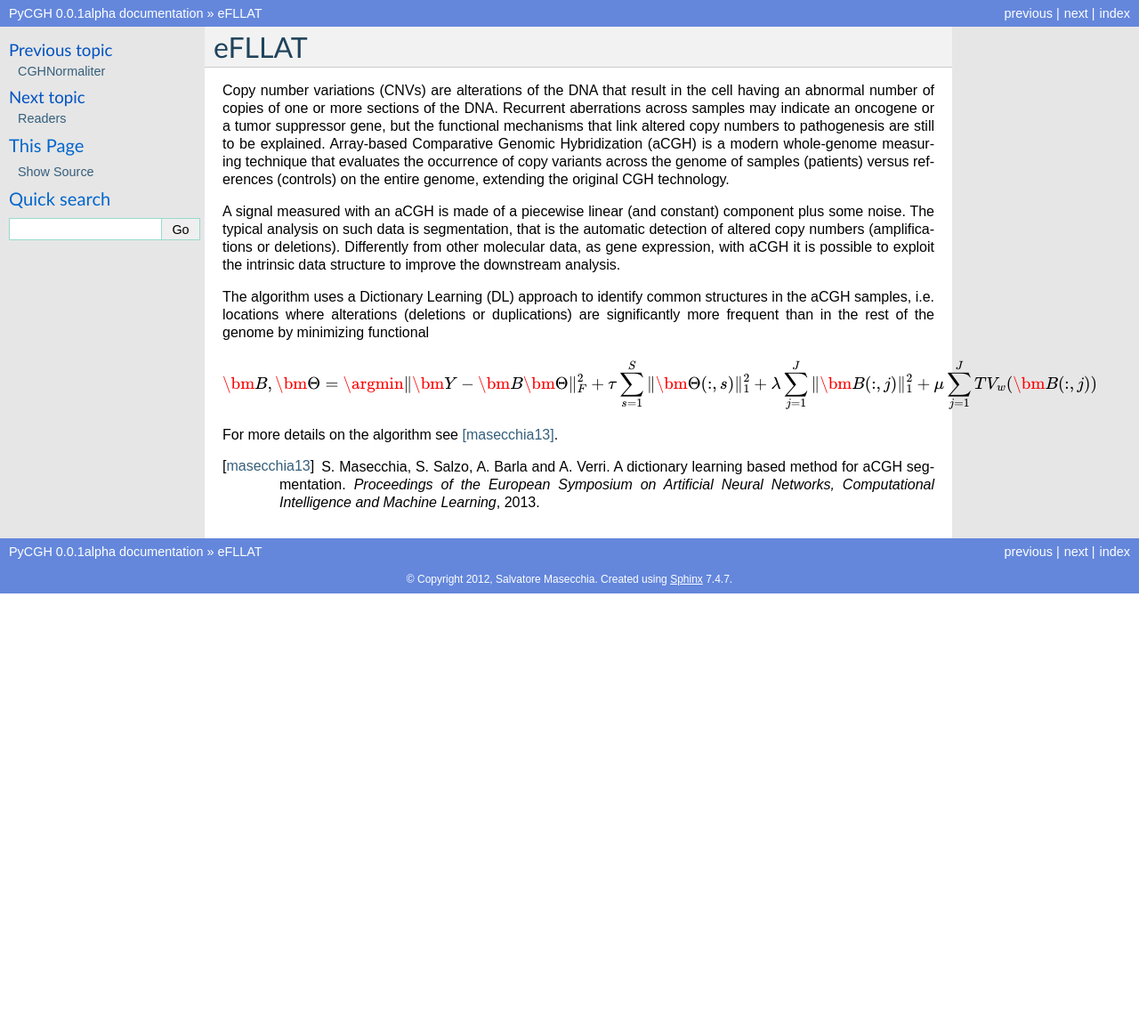
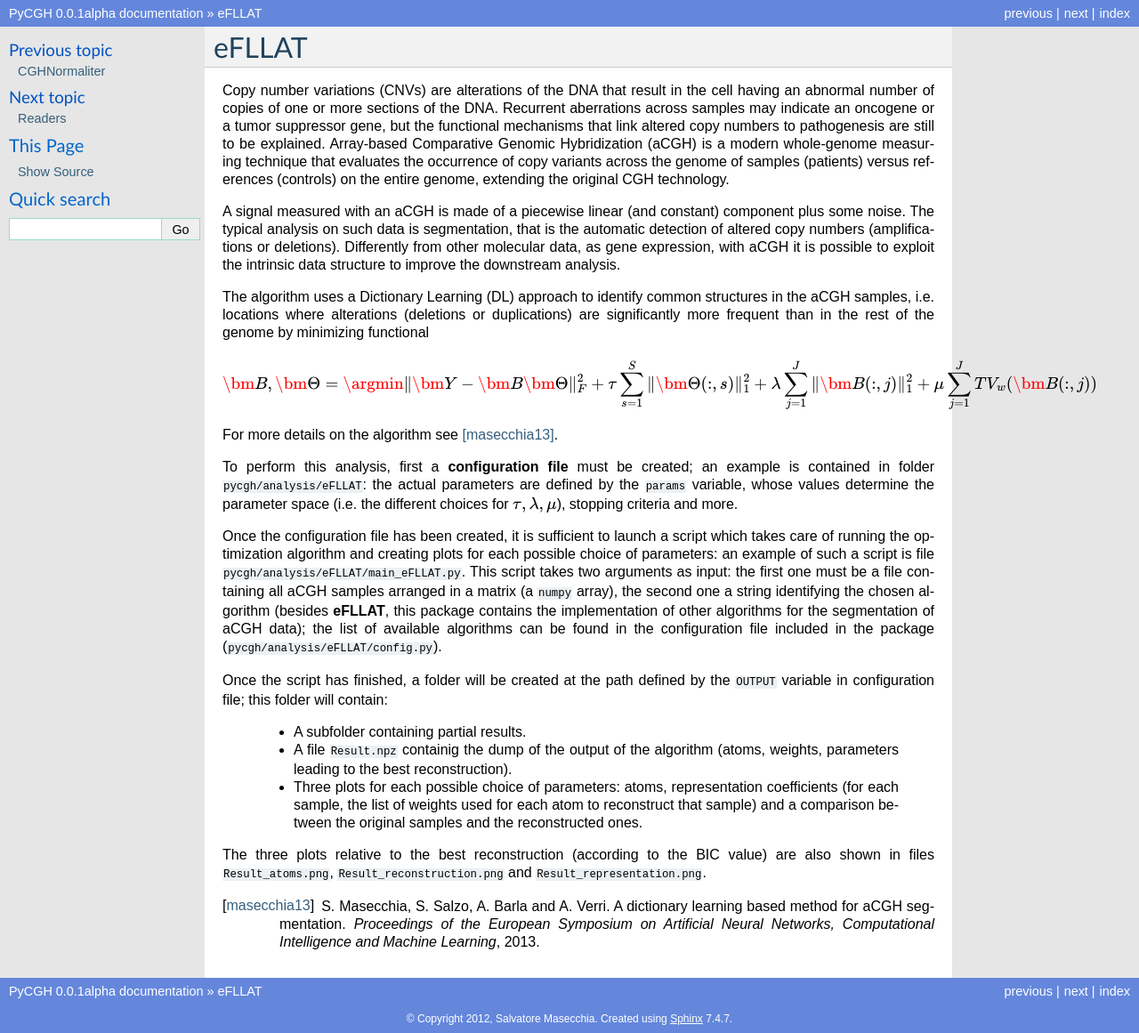
Before and after one commit to slipguru/PyCGH, a Sphinx documentation site: the page built from doc/efllat.rst, in a window 1280 px wide. Shown: the whole page at 89% size. Built offline with Sphinx 7.4.7, drawn with Linux system fonts in a browser that asks for light colours; formulas are drawn with MathJax 3; before the commit the page ends 900 px from its top, so only the background shows below that.

Commit message:
Added more documentation for eFLLAT

```diff
--- a/doc/efllat.rst
+++ b/doc/efllat.rst
@@ -13,4 +13,16 @@ The algorithm uses a Dictionary Learning (DL) approach to identify common struct
 
 For more details on the algorithm see [masecchia13]_.
 
+To perform this analysis, first a **configuration file** must be created; an example is contained in folder ``pycgh/analysis/eFLLAT``: the actual parameters are defined by the ``params`` variable, whose values determine the parameter space (i.e. the different choices for :math:`\tau, \lambda, \mu`), stopping criteria and more.
+
+Once the configuration file has been created, it is sufficient to launch a script which takes care of running the optimization algorithm and creating plots for each possible choice of parameters: an example of such a script is file ``pycgh/analysis/eFLLAT/main_eFLLAT.py``. This script takes two arguments as input: the first one must be a file containing all aCGH samples arranged in a matrix (a ``numpy`` array), the second one a string identifying the chosen algorithm (besides **eFLLAT**, this package contains the implementation of other algorithms for the segmentation of aCGH data); the list of available algorithms can be found in the configuration file included in the package (``pycgh/analysis/eFLLAT/config.py``).
+
+Once the script has finished, a folder will be created at the path defined by the ``OUTPUT`` variable in configuration file; this folder will contain:
+
+ * A subfolder containing partial results.
+ * A file ``Result.npz`` containig the dump of the output of the algorithm (atoms, weights, parameters leading to the best reconstruction).
+ * Three plots for each possible choice of parameters: atoms, representation coefficients (for each sample, the list of weights used for each atom to reconstruct that sample) and a comparison between the original samples and the reconstructed ones.
+
+The three plots relative to the best reconstruction (according to the BIC value) are also shown in files ``Result_atoms.png``, ``Result_reconstruction.png`` and ``Result_representation.png``.
+
 .. [masecchia13] S\. Masecchia, S. Salzo, A. Barla and A. Verri. A dictionary learning based method for aCGH segmentation. *Proceedings of the European Symposium on Artificial Neural Networks, Computational Intelligence and Machine Learning*, 2013.
--- a/doc/index.rst
+++ b/doc/index.rst
@@ -11,8 +11,8 @@ PyCGH - a Comparative Genomic Hybridization toolkit
 |project_name| is a Python library for the analysis of aCGH data.
 It consists mainly of three components:
 
+ * A script which creates synthetic aCGH data, for testing purposes.
  * A python wrapper for the *CGHNormaliter* algorithm [CGHNormaliter]_, a preprocessing step required to normalizeCGH signals.
- * A script which creates synthetic aCGH data, for testing purposes.
  * eFLLat, an algorithm which uses a dictionary learning approach to discover common patterns in aCGH data.
 
 |project_name| requires the following python libraries:
```
